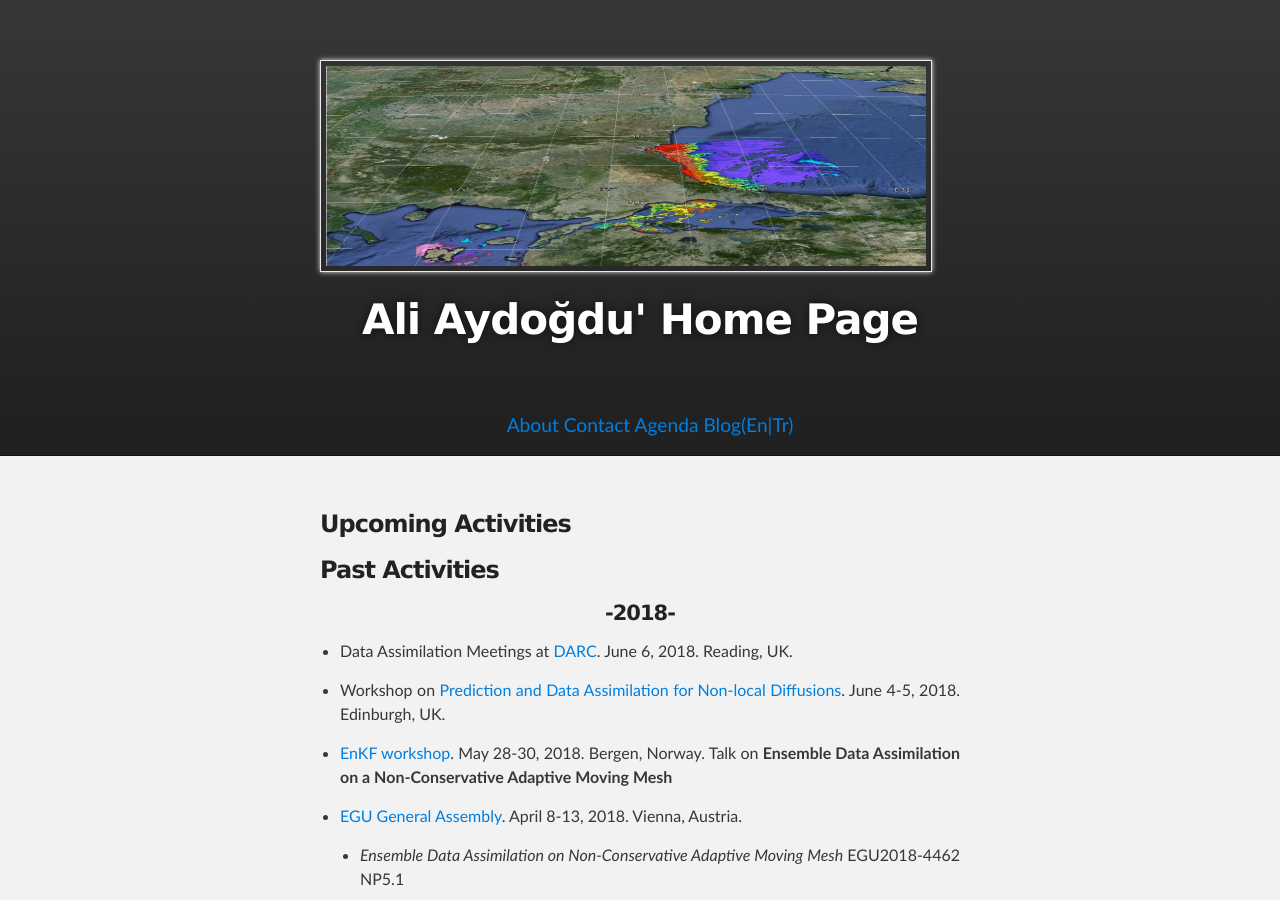
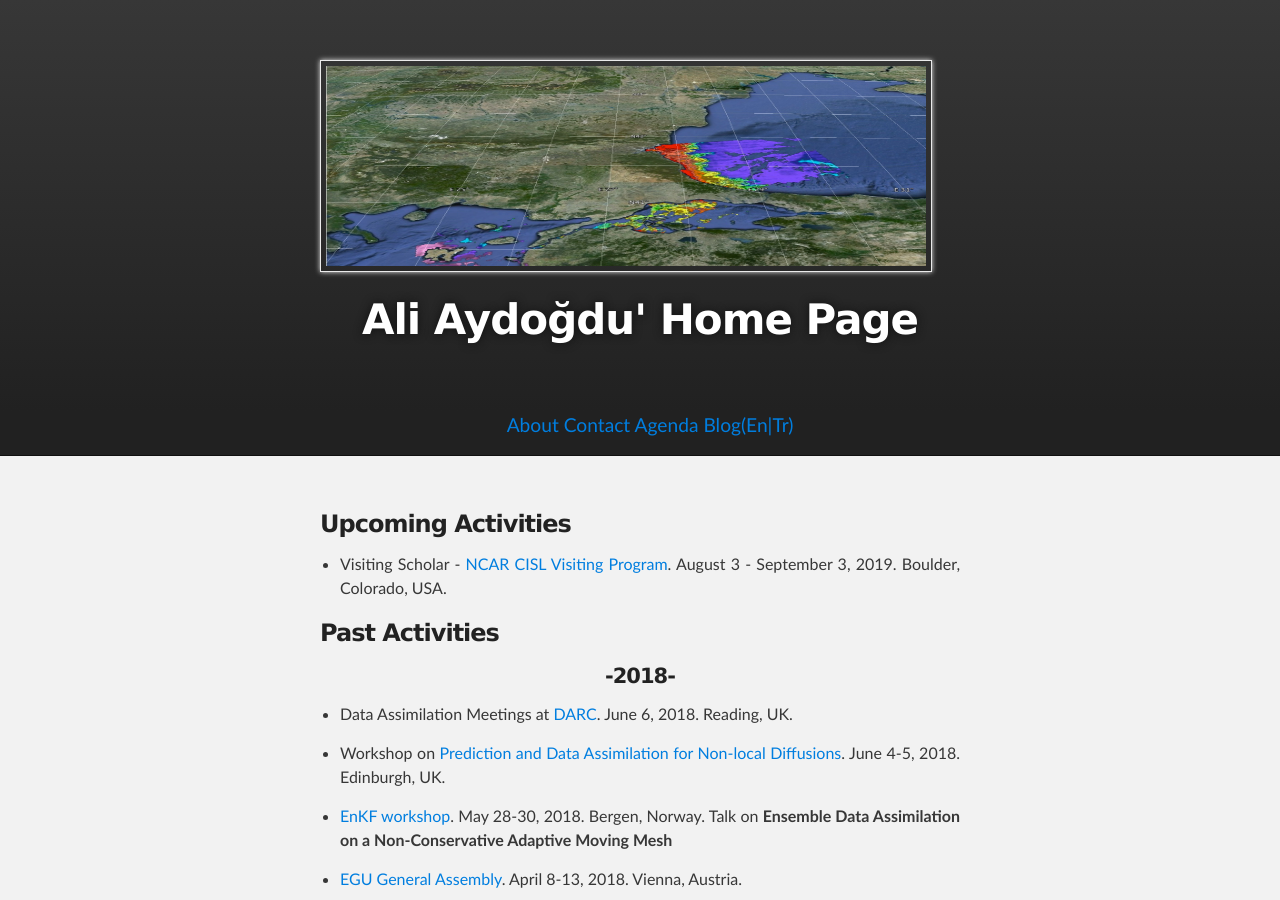
Before and after one commit to aydogduali/aydogduali.github.io, a Jekyll site: the page built from calendar/index.md, in a window 1280 px wide and 900 px high. Built offline with Jekyll 4.4.1, drawn with Linux system fonts in a browser that asks for light colours; the repository's description, which GitHub fills in, is left out; our own code applies the rules of GitHub Pages for plain Markdown files.

Commit message:
update for CVP

```diff
--- a/calendar/index.md
+++ b/calendar/index.md
@@ -3,6 +3,8 @@ layout: default
 ---
 
 ###  Upcoming Activities
+
+- Visiting Scholar - [NCAR CISL Visiting Program](https://www2.cisl.ucar.edu/cisl-visitor-program). August 3 - September 3, 2019. Boulder, Colorado, USA.
 
 ###  Past Activities
 
```
